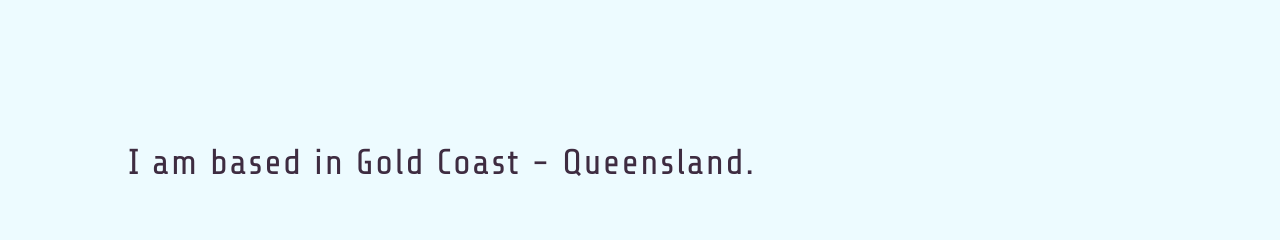
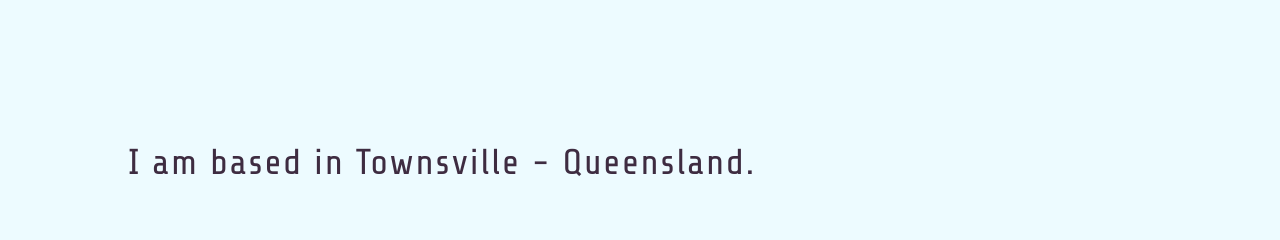
Before and after one commit to Deep3543/portfolio, a React (Create React App) app: page / in a window 1280 px wide. Shown: the part 2583-2823 px from the top of the page. Built offline with nearby package versions, Linux system fonts and the light colour scheme.

Commit message:
Updated the location from GC to TSV

```diff
--- a/src/components/docs/Find.js
+++ b/src/components/docs/Find.js
@@ -15,7 +15,7 @@ class Find extends Component {
                     <h3 className="head find-header">Where am I?</h3>
                     {/* Description */}
                     <p className="details find-details">
-                        I am based in Gold Coast - Queensland.
+                        I am based in Townsville - Queensland.
                     </p>
                     <div className="find-ques-container">
                         {/* Questions for Find Me */}
```
